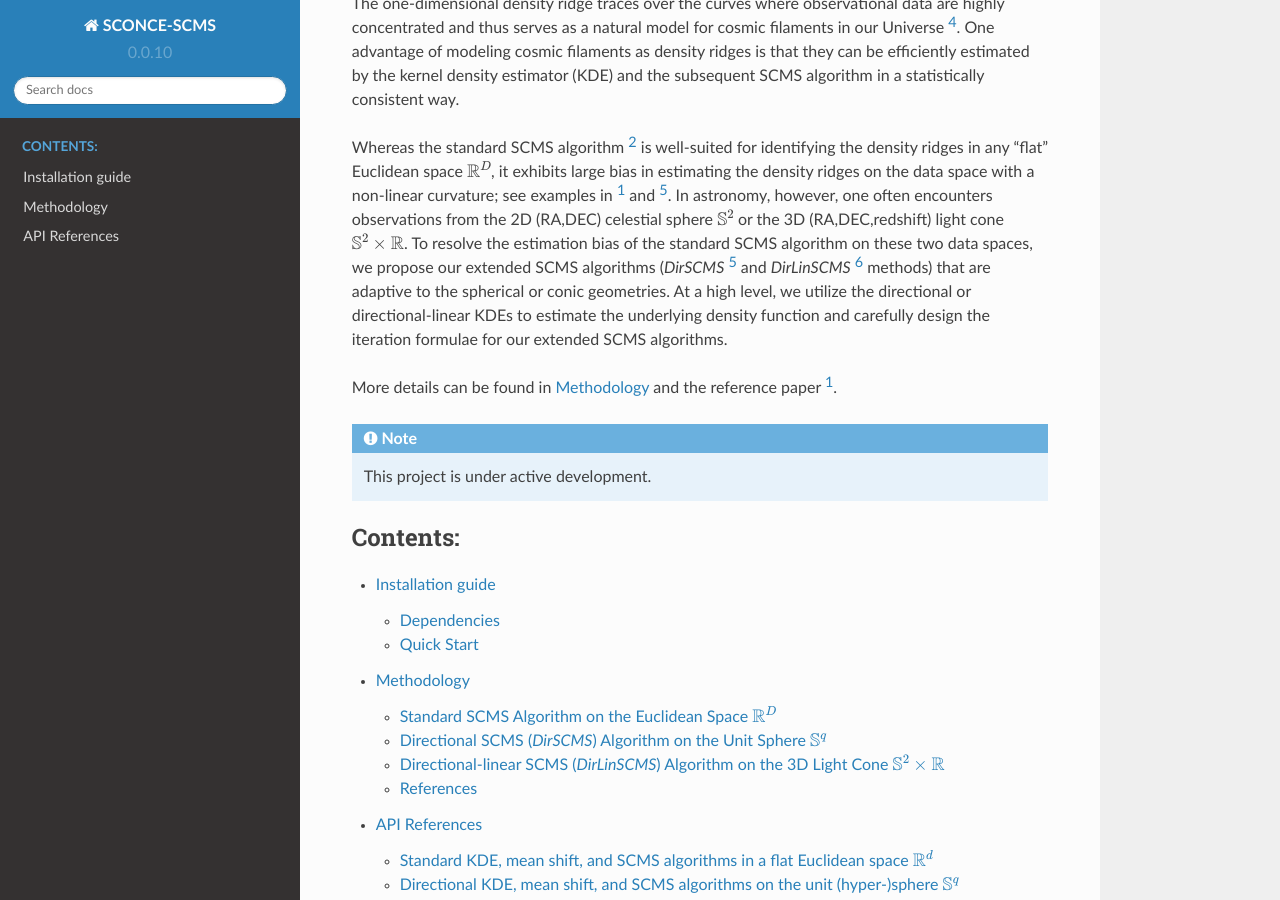
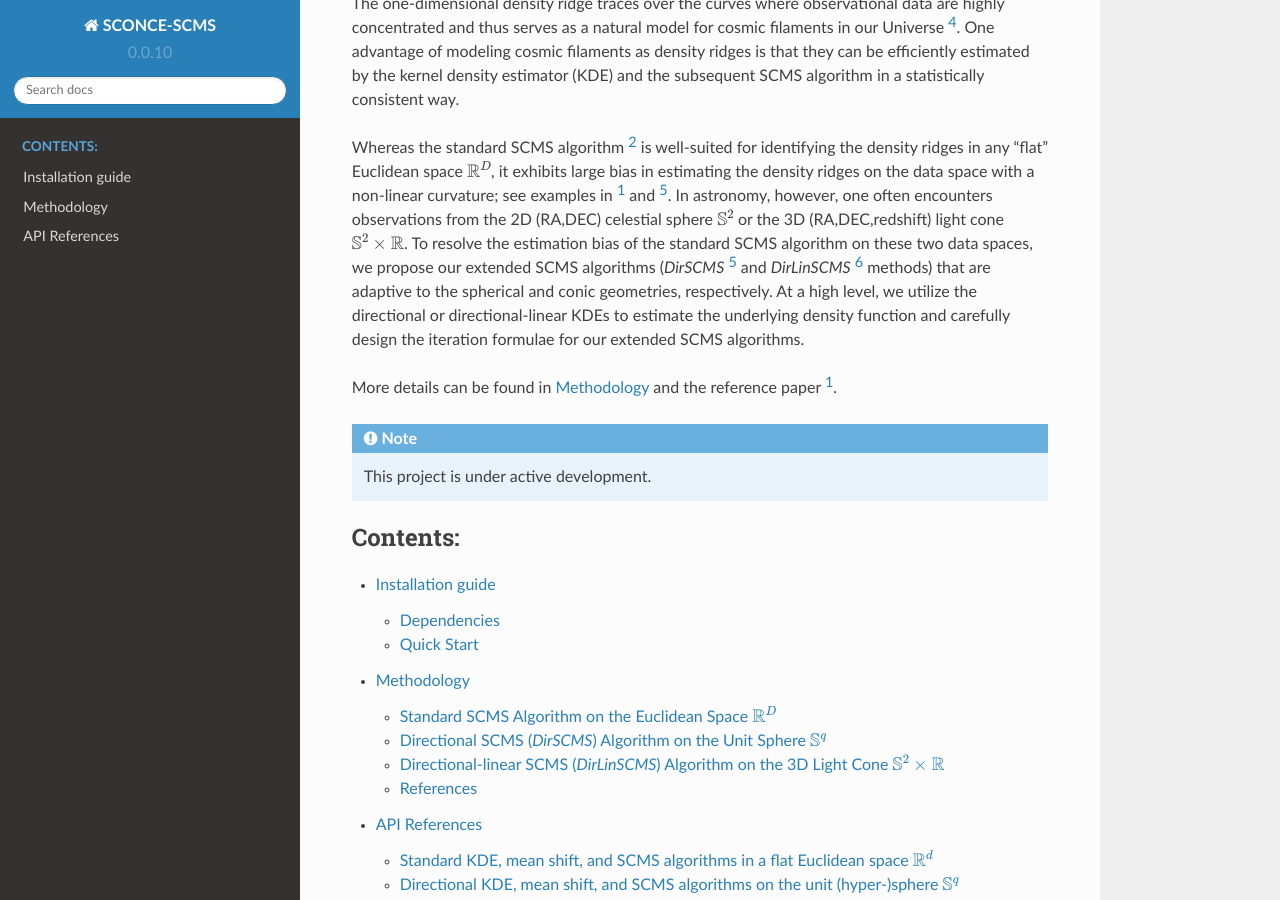
Before and after one commit to zhangyk8/sconce-scms, a Sphinx documentation site: the page built from docs/source/index.rst, in a window 1280 px wide and 900 px high, scrolled down 488 px. Built offline with Sphinx 7.4.7 and the Read the Docs theme 2.0.0, drawn with Linux system fonts in a browser that asks for light colours.

Commit message:
Update index.rst

```diff
--- a/docs/source/index.rst
+++ b/docs/source/index.rst
@@ -10,7 +10,7 @@ A quick introduction to the methodology
 
 The subspace constrained mean shift (SCMS) algorithm [2]_ is a gradient ascent typed method dealing with the estimation of local principal curves, more widely known as density ridges in statistics [3]_. The one-dimensional density ridge traces over the curves where observational data are highly concentrated and thus serves as a natural model for cosmic filaments in our Universe [4]_. One advantage of modeling cosmic filaments as density ridges is that they can be efficiently estimated by the kernel density estimator (KDE) and the subsequent SCMS algorithm in a statistically consistent way.
 
-Whereas the standard SCMS algorithm [2]_ is well-suited for identifying the density ridges in any "flat" Euclidean space :math:`\mathbb{R}^D`, it exhibits large bias in estimating the density ridges on the data space with a non-linear curvature; see examples in [1]_ and [5]_. In astronomy, however, one often encounters observations from the 2D (RA,DEC) celestial sphere :math:`\mathbb{S}^2` or the 3D (RA,DEC,redshift) light cone :math:`\mathbb{S}^2\times\mathbb{R}`. To resolve the estimation bias of the standard SCMS algorithm on these two data spaces, we propose our extended SCMS algorithms (*DirSCMS* [5]_ and *DirLinSCMS* [6]_ methods) that are adaptive to the spherical or conic geometries. At a high level, we utilize the directional or directional-linear KDEs to estimate the underlying density function and carefully design the iteration formulae for our extended SCMS algorithms.
+Whereas the standard SCMS algorithm [2]_ is well-suited for identifying the density ridges in any "flat" Euclidean space :math:`\mathbb{R}^D`, it exhibits large bias in estimating the density ridges on the data space with a non-linear curvature; see examples in [1]_ and [5]_. In astronomy, however, one often encounters observations from the 2D (RA,DEC) celestial sphere :math:`\mathbb{S}^2` or the 3D (RA,DEC,redshift) light cone :math:`\mathbb{S}^2\times\mathbb{R}`. To resolve the estimation bias of the standard SCMS algorithm on these two data spaces, we propose our extended SCMS algorithms (*DirSCMS* [5]_ and *DirLinSCMS* [6]_ methods) that are adaptive to the spherical and conic geometries, respectively. At a high level, we utilize the directional or directional-linear KDEs to estimate the underlying density function and carefully design the iteration formulae for our extended SCMS algorithms.
 
 More details can be found in :doc:`Methodology <methods>` and the reference paper [1]_.
 
```
